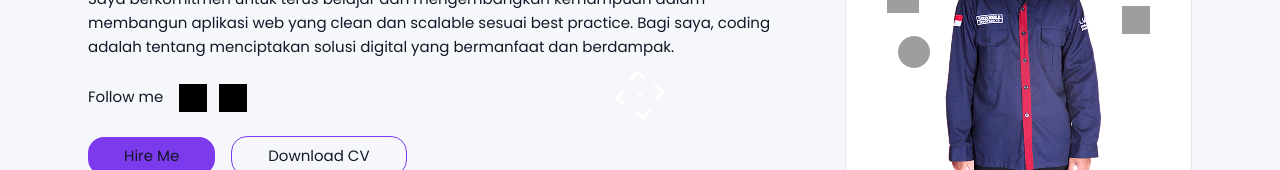
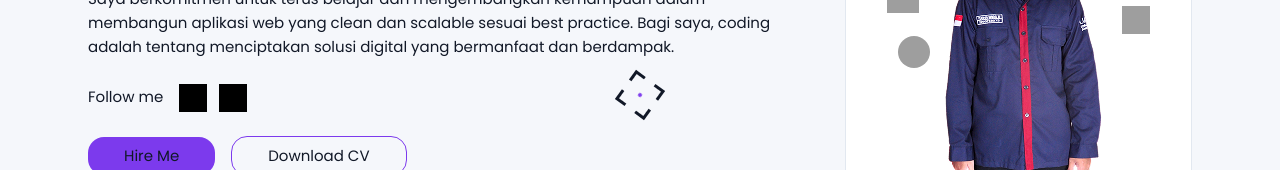
Before and after one commit to yudhawira11/portofolio-yudha, a React (Vite) app: page / in a window 1280 px wide. Shown: the part 305-475 px from the top of the page. Built offline with nearby package versions, Linux system fonts and the light colour scheme; grey boxes are pictures that could not be loaded.

Commit message:
feat: make TargetCursor theme-aware (use CSS vars for border/dot colors)

```diff
--- a/src/components/TargetCursor.jsx
+++ b/src/components/TargetCursor.jsx
@@ -45,6 +45,27 @@ const TargetCursor = ({
     });
   }, []);
 
+  // Update cursor colors based on current theme (reads CSS vars from :root)
+  const updateThemeVars = useCallback(() => {
+    if (!cursorRef.current) return;
+    try {
+      const root = document.documentElement;
+      const computed = getComputedStyle(root);
+      const textVar = (computed.getPropertyValue('--text') || '').trim();
+      const accentVar = (computed.getPropertyValue('--accent') || '').trim();
+      // Fallbacks
+      const text = textVar || '255 255 255';
+      const accent = accentVar || '137 44 220';
+      const isLight = root.classList.contains('theme-light');
+      const borderColor = isLight ? `rgb(${text})` : `rgb(255,255,255)`;
+      const dotColor = isLight ? `rgb(${accent})` : `rgb(255,255,255)`;
+      cursorRef.current.style.setProperty('--target-border-color', borderColor);
+      cursorRef.current.style.setProperty('--target-dot-color', dotColor);
+    } catch (e) {
+      // ignore
+    }
+  }, []);
+
   useEffect(() => {
     if (isMobile || !cursorRef.current) return;
 
@@ -84,6 +105,17 @@ const TargetCursor = ({
     };
 
     createSpinTimeline();
+
+    // set initial theme vars and observe theme changes
+    updateThemeVars();
+    const themeObserver = new MutationObserver((mutations) => {
+      for (const m of mutations) {
+        if (m.type === 'attributes' && m.attributeName === 'class') {
+          updateThemeVars();
+        }
+      }
+    });
+    themeObserver.observe(document.documentElement, { attributes: true });
 
     const tickerFn = () => {
       if (!targetCornerPositionsRef.current || !cursorRef.current || !cornersRef.current) {
@@ -267,6 +299,7 @@ const TargetCursor = ({
       isActiveRef.current = false;
       targetCornerPositionsRef.current = null;
       activeStrengthRef.current = 0;
+      themeObserver.disconnect();
     };
   }, [targetSelector, spinDuration, moveCursor, constants, hideDefaultCursor, isMobile, hoverDuration, parallaxOn]);
 
@@ -288,28 +321,28 @@ const TargetCursor = ({
     <div
       ref={cursorRef}
       className="fixed top-0 left-0 w-0 h-0 pointer-events-none z-[9999]"
-      style={{ willChange: 'transform' }}
+      style={{ willChange: 'transform', '--target-border-color': 'rgb(255,255,255)', '--target-dot-color': 'rgb(255,255,255)' }}
     >
       <div
         ref={dotRef}
-        className="absolute top-1/2 left-1/2 w-1 h-1 bg-white rounded-full -translate-x-1/2 -translate-y-1/2"
-        style={{ willChange: 'transform' }}
+        className="absolute top-1/2 left-1/2 w-1 h-1 rounded-full -translate-x-1/2 -translate-y-1/2"
+        style={{ willChange: 'transform', backgroundColor: 'var(--target-dot-color)' }}
       />
       <div
-        className="target-cursor-corner absolute top-1/2 left-1/2 w-3 h-3 border-[3px] border-white -translate-x-[150%] -translate-y-[150%] border-r-0 border-b-0"
-        style={{ willChange: 'transform' }}
+        className="target-cursor-corner absolute top-1/2 left-1/2 w-3 h-3 border-[3px] -translate-x-[150%] -translate-y-[150%] border-r-0 border-b-0"
+        style={{ willChange: 'transform', borderColor: 'var(--target-border-color)' }}
       />
       <div
-        className="target-cursor-corner absolute top-1/2 left-1/2 w-3 h-3 border-[3px] border-white translate-x-1/2 -translate-y-[150%] border-l-0 border-b-0"
-        style={{ willChange: 'transform' }}
+        className="target-cursor-corner absolute top-1/2 left-1/2 w-3 h-3 border-[3px] translate-x-1/2 -translate-y-[150%] border-l-0 border-b-0"
+        style={{ willChange: 'transform', borderColor: 'var(--target-border-color)' }}
       />
       <div
-        className="target-cursor-corner absolute top-1/2 left-1/2 w-3 h-3 border-[3px] border-white translate-x-1/2 translate-y-1/2 border-l-0 border-t-0"
-        style={{ willChange: 'transform' }}
+        className="target-cursor-corner absolute top-1/2 left-1/2 w-3 h-3 border-[3px] translate-x-1/2 translate-y-1/2 border-l-0 border-t-0"
+        style={{ willChange: 'transform', borderColor: 'var(--target-border-color)' }}
       />
       <div
-        className="target-cursor-corner absolute top-1/2 left-1/2 w-3 h-3 border-[3px] border-white -translate-x-[150%] translate-y-1/2 border-r-0 border-t-0"
-        style={{ willChange: 'transform' }}
+        className="target-cursor-corner absolute top-1/2 left-1/2 w-3 h-3 border-[3px] -translate-x-[150%] translate-y-1/2 border-r-0 border-t-0"
+        style={{ willChange: 'transform', borderColor: 'var(--target-border-color)' }}
       />
     </div>
   );
```
